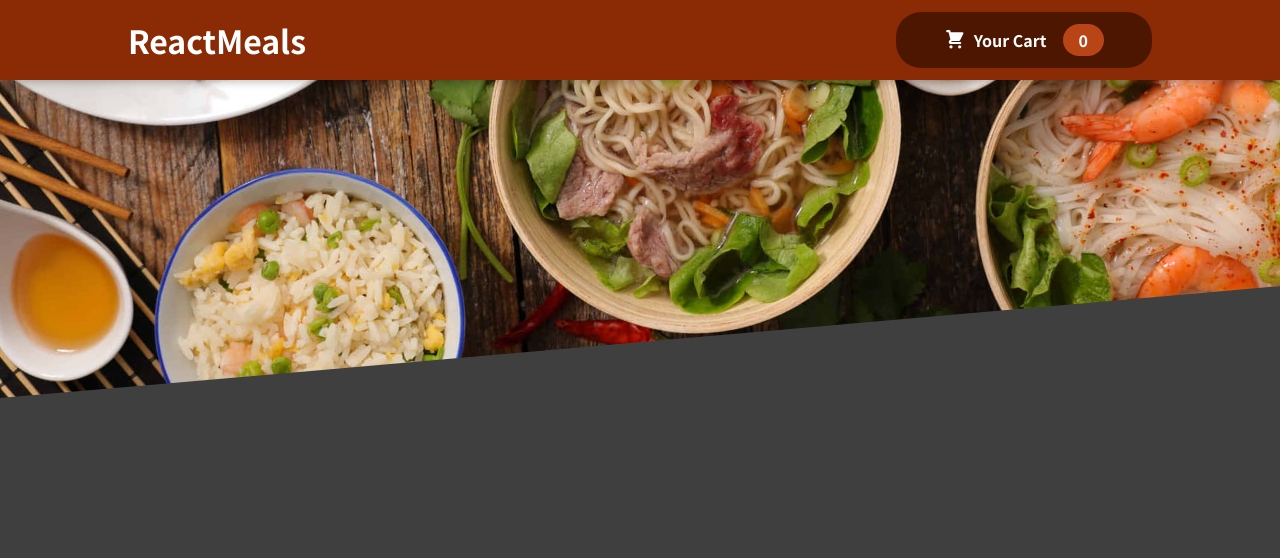
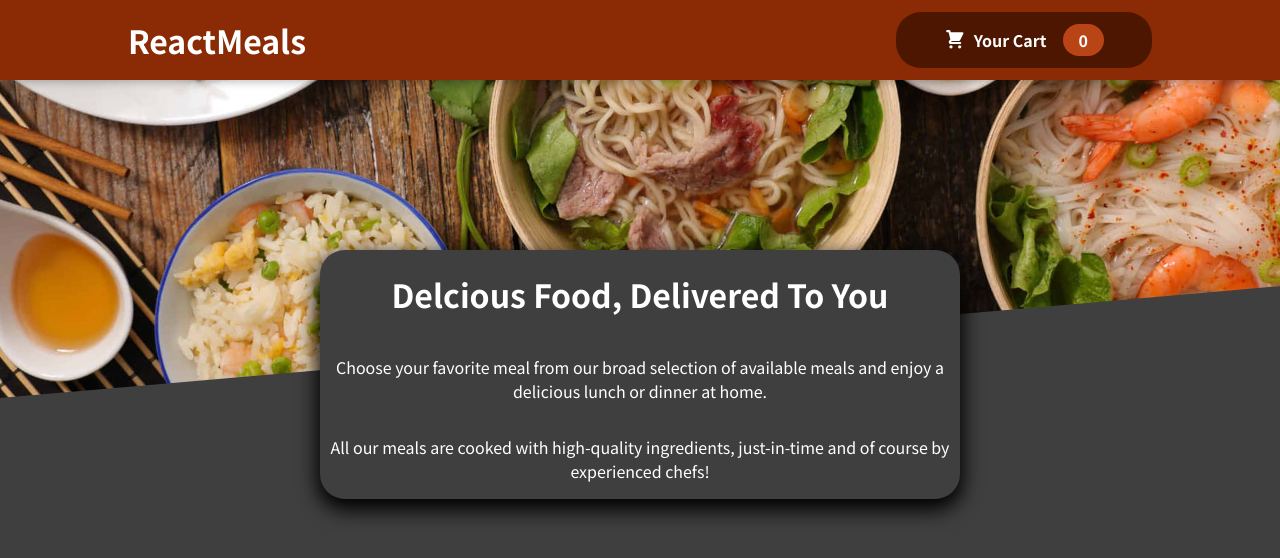
Before and after one commit to MayankTiwari9/Restaurant-App-React, a React (Create React App) app: page / in a window 1280 px wide. Shown: the top 558 px of the page. Built offline with nearby package versions, Linux system fonts and the light colour scheme.

Commit message:
Summary Added

```diff
--- a/src/App.js
+++ b/src/App.js
@@ -1,9 +1,11 @@
 import Header from "./Components/Layout/Header";
+import Summary from "./Components/UI/Summary";
 
 function App() {
   return (
     <div>
       <Header/>
+      <Summary/>
     </div>
   );
 }
--- /dev/null
+++ b/src/Components/UI/Summary.css
@@ -0,0 +1,17 @@
+.summary-main{
+    display: flex;
+    flex-direction: column;
+    width: 50%;
+    position: relative;
+    margin: auto;
+    box-shadow: 10px black;
+    background-color: #3f3f3f;
+    border-radius: 25px;
+    align-items: center;
+    top: -150px;
+    box-shadow: 0px 8px 20px 3px black;
+    color: #ffffff;
+    padding: 0px 10px;
+    height:max-content;
+    text-align: center;
+}
--- /dev/null
+++ b/src/Components/UI/Summary.js
@@ -0,0 +1,20 @@
+import React from "react";
+import "./Summary.css";
+
+const Summary = () => {
+  return (
+    <div className="summary-main">
+      <h1>Delcious Food, Delivered To You</h1>
+      <p>
+        Choose your favorite meal from our broad selection of available meals
+        and enjoy a delicious lunch or dinner at home.
+      </p>
+      <p>
+        All our meals are cooked with high-quality ingredients, just-in-time and
+        of course by experienced chefs!
+      </p>
+    </div>
+  );
+};
+
+export default Summary;
```
